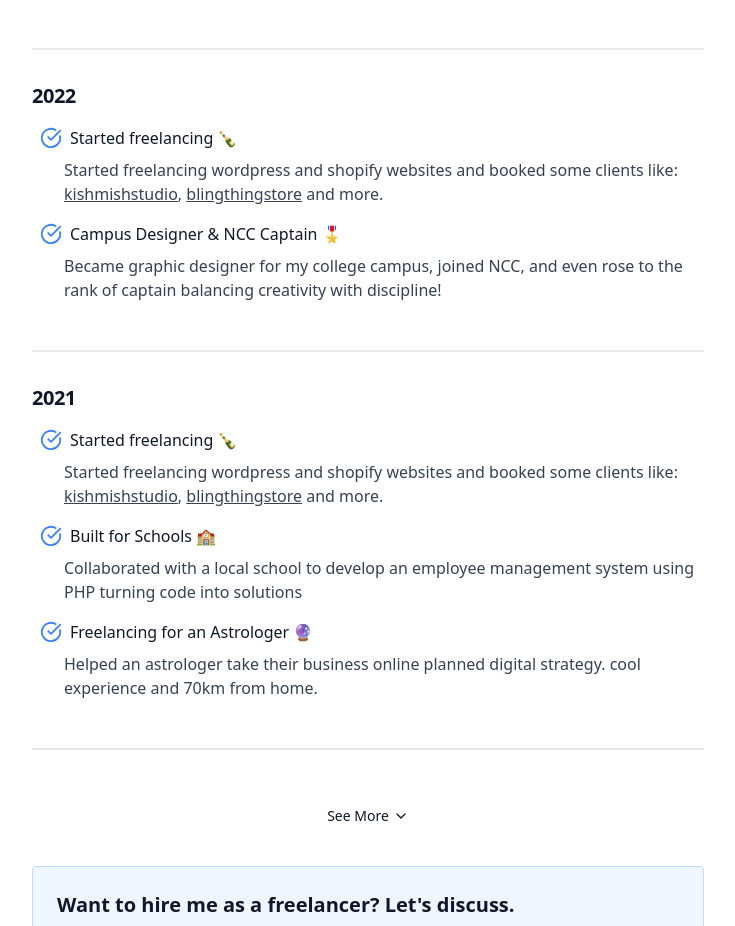
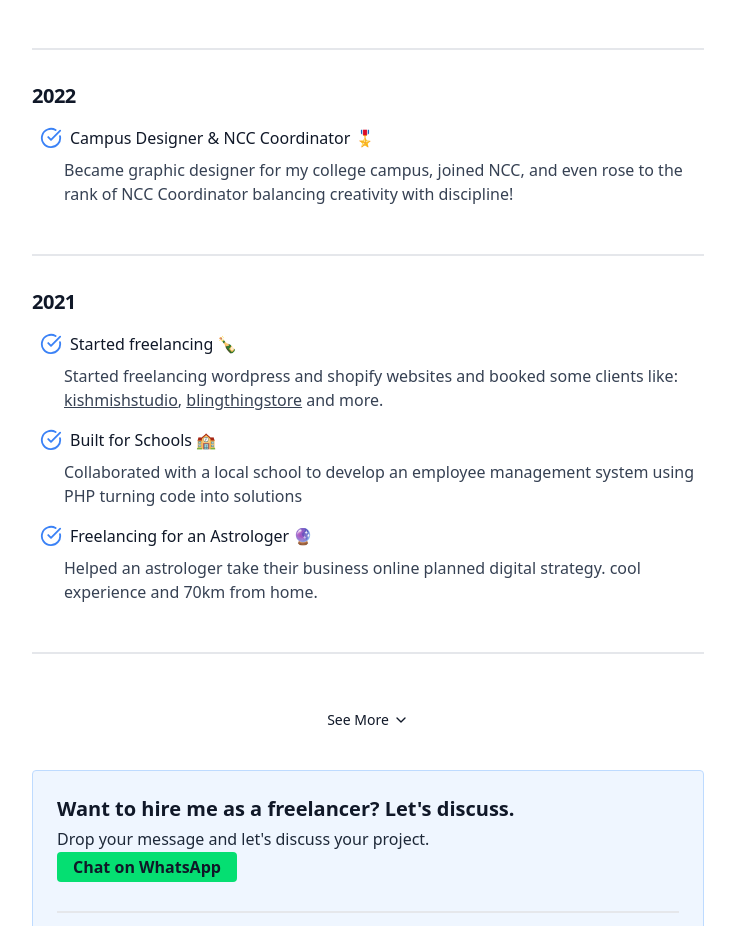
Before and after one commit to thepankajnamotra/portfolio, a React (Vite) app: page / in a window 1280 px wide. Shown: the part 2088-3014 px from the top of the page, without its empty margins (272-1007 px from the left). Built offline with nearby package versions, Linux system fonts and the light colour scheme.

Commit message:
removed unwanted

```diff
--- a/src/component/IntroHeading.jsx
+++ b/src/component/IntroHeading.jsx
@@ -101,12 +101,8 @@ const IntroHeading = () => {
         year: '2022',
         steps: [
           {
-            heading: "Started freelancing 🍾",
-            desc: <>Started freelancing wordpress and shopify websites and booked some clients like: <a href="https://kishmishstudio.com/" className="underline" target='__blank'>kishmishstudio</a>, <a href="https://blingthingstore.com/" className="underline" target='__blank'>blingthingstore</a> and more.</>
-          },
-          {
-            heading: "Campus Designer & NCC Captain 🎖️",
-            desc: "Became graphic designer for my college campus, joined NCC, and even rose to the rank of captain balancing creativity with discipline!"
+            heading: "Campus Designer & NCC Coordinator 🎖️",
+            desc: "Became graphic designer for my college campus, joined NCC, and even rose to the rank of NCC Coordinator balancing creativity with discipline!"
           }
         ]
       },
```
